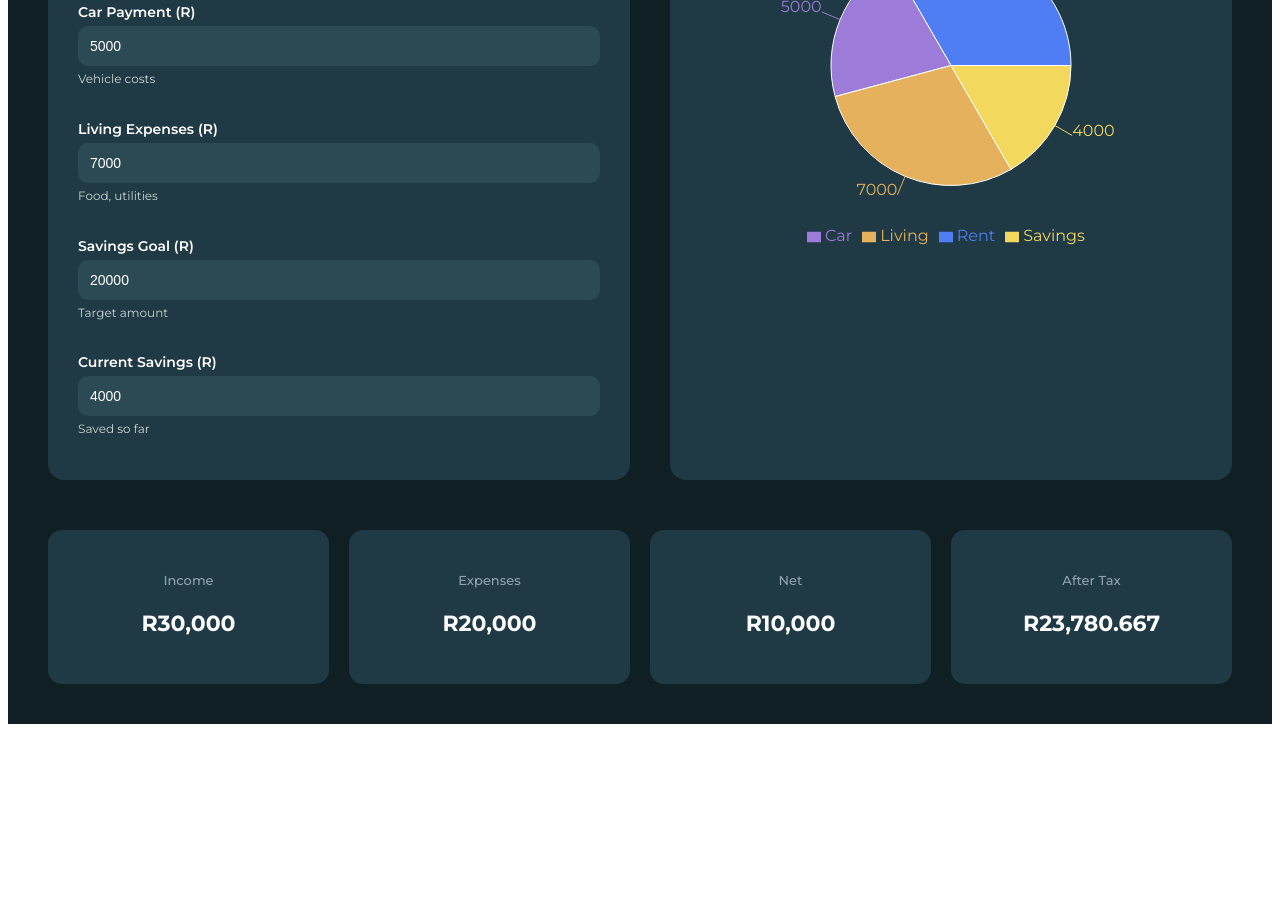
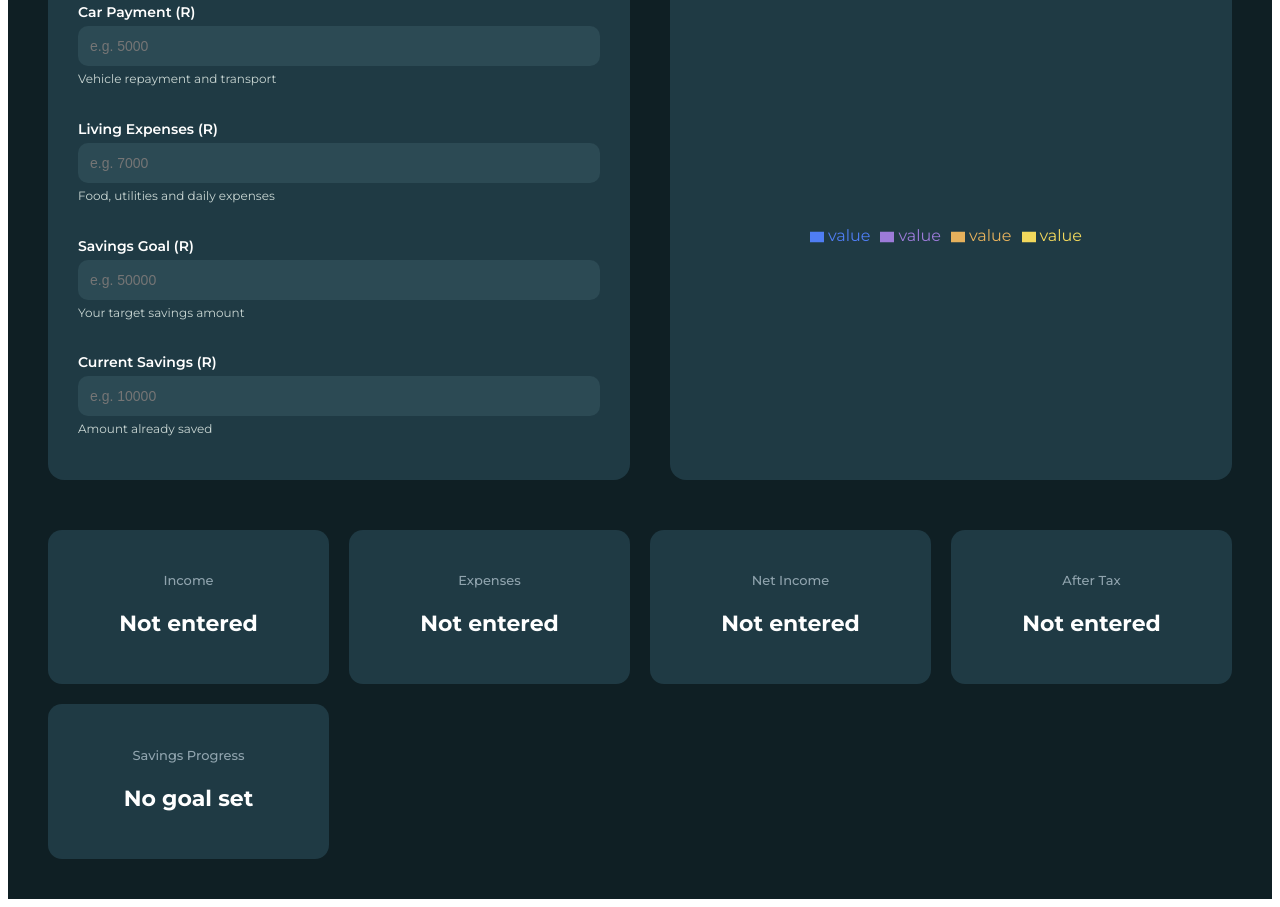
Before and after one commit to profoundBoi/ABSA-NextGen-Wealth, a React (Vite) app: page /snapshot in a window 1280 px wide. Shown: the part 760-1667 px from the top of the page. Before the commit the page ends 1492 px from the top, so only its background shows below. Built offline with nearby package versions, Linux system fonts and the light colour scheme.

Commit message:
fixing input values moneyshot page

```diff
--- a/src/context/UserContext.jsx
+++ b/src/context/UserContext.jsx
@@ -3,19 +3,18 @@ import { createContext, useState, useEffect } from "react";
 export const UserContext = createContext();
 
 export function UserProvider({ children }) {
-
   const [userData, setUserData] = useState(() => {
     const saved = localStorage.getItem("userData");
 
     return saved
       ? JSON.parse(saved)
       : {
-          income: 30000,
-          rent: 8000,
-          car: 5000,
-          expenses: 7000,
-          savingsGoal: 20000,
-          currentSavings: 4000,
+          income: "",
+          rent: "",
+          car: "",
+          expenses: "",
+          savingsGoal: "",
+          currentSavings: "",
         };
   });
 
--- a/src/pages/MoneySnapshot.jsx
+++ b/src/pages/MoneySnapshot.jsx
@@ -10,48 +10,67 @@ function MoneySnapshot() {
   function handleChange(e) {
     setUserData({
       ...userData,
-      [e.target.name]: Number(e.target.value) || 0,
+      [e.target.name]: e.target.value,
     });
   }
 
+  const income = Number(userData.income) || 0;
+  const rent = Number(userData.rent) || 0;
+  const car = Number(userData.car) || 0;
+  const expenses = Number(userData.expenses) || 0;
+  const savingsGoal = Number(userData.savingsGoal) || 0;
+  const currentSavings = Number(userData.currentSavings) || 0;
+
   const totalExpenses =
-    userData.rent + userData.car + userData.expenses;
+    rent + car + expenses;
 
-  const netIncome = userData.income - totalExpenses;
+  const netIncome =
+    income - totalExpenses;
 
-  const tax = calculatePAYE(userData.income);
-  const afterTax = Math.max(userData.income - tax, 0);
+  const tax =
+    calculatePAYE(income);
+
+  const afterTax =
+    Math.max(income - tax, 0);
 
   const savingsProgress =
-  userData.savingsGoal > 0
-    ? (userData.currentSavings / userData.savingsGoal) * 100
-    : 0;
+    savingsGoal > 0
+      ? (currentSavings / savingsGoal) * 100
+      : 0;
 
   const chartData = [
-    { name: "Rent", value: userData.rent },
-    { name: "Car", value: userData.car },
-    { name: "Living", value: userData.expenses },
-    { name: "Savings", value: userData.currentSavings },
+    { name: "Rent", value: rent },
+    { name: "Car", value: car },
+    { name: "Living", value: expenses },
+    { name: "Savings", value: currentSavings },
   ];
 
-  const COLORS = ["#4f7df3", "#9c7bd9", "#e6b15c", "#f2d85c"];
+  const COLORS = [
+    "#4f7df3",
+    "#9c7bd9",
+    "#e6b15c",
+    "#f2d85c",
+  ];
 
   return (
     <div className="snapshot-page">
-      <h1 className="page-title">Money Snapshot</h1>
-
+      <h1 className="page-title">
+        Money Snapshot
+      </h1>
 
       <div className="page-description">
         <p>
-          Your Money Snapshot gives you a clear overview of your financial
-          situation. By entering your income, expenses, and savings, you can
-          understand where your money goes each month and how much you are
-          able to save or invest.
+          Your Money Snapshot gives you a clear overview
+          of your financial situation. By entering your
+          income, expenses, and savings, you can
+          understand where your money goes each month
+          and how much you are able to save or invest.
         </p>
 
         <p>
-          This tool is designed for South African professionals, including
-          estimated tax (PAYE), living costs, and savings behaviour to help
+          This tool is designed for South African
+          professionals, including estimated tax (PAYE),
+          living costs, and savings behaviour to help
           you make smarter financial decisions.
         </p>
       </div>
@@ -59,42 +78,99 @@ function MoneySnapshot() {
       <div className="top-section">
 
         <div className="input-card">
-
           <h3>Enter Your Financial Details</h3>
 
-          {[
-            ["income", "Monthly Income", "Gross income before tax"],
-            ["rent", "Rent / Bond", "Housing cost"],
-            ["car", "Car Payment", "Vehicle costs"],
-            ["expenses", "Living Expenses", "Food, utilities"],
-            ["savingsGoal", "Savings Goal", "Target amount"],
-            ["currentSavings", "Current Savings", "Saved so far"],
-          ].map(([name, label, desc]) => (
-            <div className="input-group" key={name}>
-              <label>{label} (R)</label>
-              <input
-                name={name}
-                value={userData[name]}
-                onChange={handleChange}
-              />
-              <small>{desc}</small>
-            </div>
-          ))}
+          <div className="input-group">
+            <label>Monthly Income (R)</label>
+            <input
+              type="number"
+              name="income"
+              placeholder="e.g. 30000"
+              value={userData.income}
+              onChange={handleChange}
+            />
+            <small>Gross income before tax</small>
+          </div>
 
+          <div className="input-group">
+            <label>Rent / Bond (R)</label>
+            <input
+              type="number"
+              name="rent"
+              placeholder="e.g. 8000"
+              value={userData.rent}
+              onChange={handleChange}
+            />
+            <small>Monthly housing cost</small>
+          </div>
+
+          <div className="input-group">
+            <label>Car Payment (R)</label>
+            <input
+              type="number"
+              name="car"
+              placeholder="e.g. 5000"
+              value={userData.car}
+              onChange={handleChange}
+            />
+            <small>Vehicle repayment and transport</small>
+          </div>
+
+          <div className="input-group">
+            <label>Living Expenses (R)</label>
+            <input
+              type="number"
+              name="expenses"
+              placeholder="e.g. 7000"
+              value={userData.expenses}
+              onChange={handleChange}
+            />
+            <small>Food, utilities and daily expenses</small>
+          </div>
+
+          <div className="input-group">
+            <label>Savings Goal (R)</label>
+            <input
+              type="number"
+              name="savingsGoal"
+              placeholder="e.g. 50000"
+              value={userData.savingsGoal}
+              onChange={handleChange}
+            />
+            <small>Your target savings amount</small>
+          </div>
+
+          <div className="input-group">
+            <label>Current Savings (R)</label>
+            <input
+              type="number"
+              name="currentSavings"
+              placeholder="e.g. 10000"
+              value={userData.currentSavings}
+              onChange={handleChange}
+            />
+            <small>Amount already saved</small>
+          </div>
         </div>
 
         <div className="chart-container">
           <PieChart width={350} height={350}>
             <Pie
-              data={chartData.filter(item => item.value > 0)}
+              data={chartData.filter(
+                (item) => item.value > 0
+              )}
               dataKey="value"
               outerRadius={120}
               label
             >
               {chartData.map((entry, index) => (
-                <Cell key={index} fill={COLORS[index]} />
+                <Cell
+                  key={index}
+                  fill={COLORS[index]}
+                />
               ))}
             </Pie>
+
             <Tooltip />
             <Legend />
           </PieChart>
@@ -106,26 +182,50 @@ function MoneySnapshot() {
 
         <div className="tile">
           <h4>Income</h4>
-          <p>R{userData.income.toLocaleString()}</p>
+          <p>
+            {income > 0
+              ? `R${income.toLocaleString()}`
+              : "Not entered"}
+          </p>
         </div>
 
         <div className="tile">
           <h4>Expenses</h4>
-          <p>R{totalExpenses.toLocaleString()}</p>
+          <p>
+            {totalExpenses > 0
+              ? `R${totalExpenses.toLocaleString()}`
+              : "Not entered"}
+          </p>
         </div>
 
         <div className="tile">
-          <h4>Net</h4>
-          <p>R{netIncome.toLocaleString()}</p>
+          <h4>Net Income</h4>
+          <p>
+            {income > 0
+              ? `R${netIncome.toLocaleString()}`
+              : "Not entered"}
+          </p>
         </div>
 
         <div className="tile">
           <h4>After Tax</h4>
-          <p>R{afterTax.toLocaleString()}</p>
+          <p>
+            {income > 0
+              ? `R${Math.round(afterTax).toLocaleString()}`
+              : "Not entered"}
+          </p>
+        </div>
+
+        <div className="tile">
+          <h4>Savings Progress</h4>
+          <p>
+            {savingsGoal > 0
+              ? `${Math.round(savingsProgress)}%`
+              : "No goal set"}
+          </p>
         </div>
 
       </div>
-
     </div>
   );
 }
```
